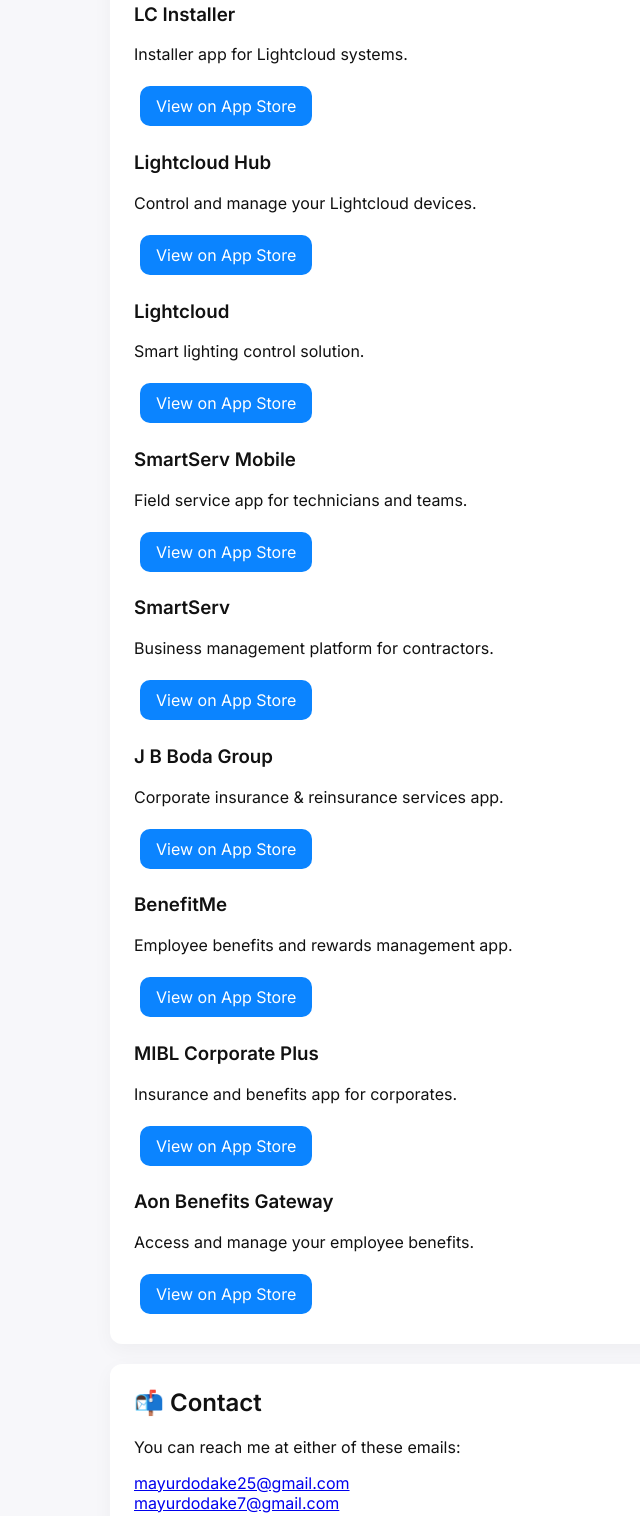
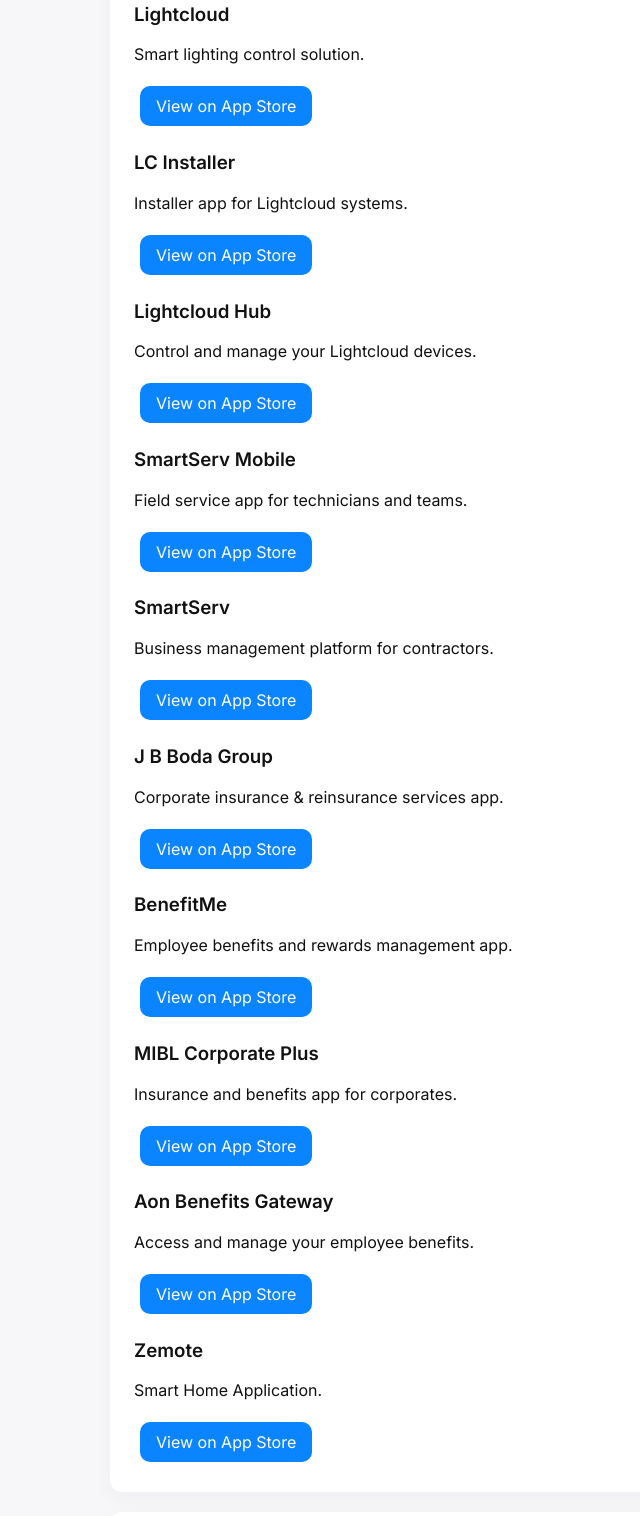
Before and after one commit to mayurdodake/mayurdodake.github.io, a plain HTML site: page index.html in a window 1280 px wide. Shown: the part 1058-2574 px from the top of the page, without its empty margins (8-648 px from the left). Drawn offline with Linux system fonts and the light colour scheme; no server answers.

Commit message:
Updated index.html

```diff
--- a/index.html
+++ b/index.html
@@ -63,6 +63,12 @@
   <div class="apps-grid">
 
     <div class="app-card">
+      <h3>Lightcloud</h3>
+      <p>Smart lighting control solution.</p>
+      <a href="https://apps.apple.com/us/app/lightcloud/id1176200092" target="_blank" class="btn">View on App Store</a>
+    </div>
+
+    <div class="app-card">
       <h3>LC Installer</h3>
       <p>Installer app for Lightcloud systems.</p>
       <a href="https://apps.apple.com/us/app/lc-installer/id1322576108" target="_blank" class="btn">View on App Store</a>
@@ -72,12 +78,6 @@
       <h3>Lightcloud Hub</h3>
       <p>Control and manage your Lightcloud devices.</p>
       <a href="https://apps.apple.com/us/app/lightcloud-hub/id1569415109" target="_blank" class="btn">View on App Store</a>
-    </div>
-
-    <div class="app-card">
-      <h3>Lightcloud</h3>
-      <p>Smart lighting control solution.</p>
-      <a href="https://apps.apple.com/us/app/lightcloud/id1176200092" target="_blank" class="btn">View on App Store</a>
     </div>
 
     <div class="app-card">
@@ -116,6 +116,11 @@
       <a href="https://apps.apple.com/in/app/aon-benefits-gateway/id1440251691" target="_blank" class="btn">View on App Store</a>
     </div>
 
+    <div class="app-card">
+      <h3>Zemote</h3>
+      <p>Smart Home Application.</p>
+      <a href="https://apps.apple.com/in/app/zemote/id1274510271" target="_blank" class="btn">View on App Store</a>
+    </div>
   </div>
 </section>
 
```
